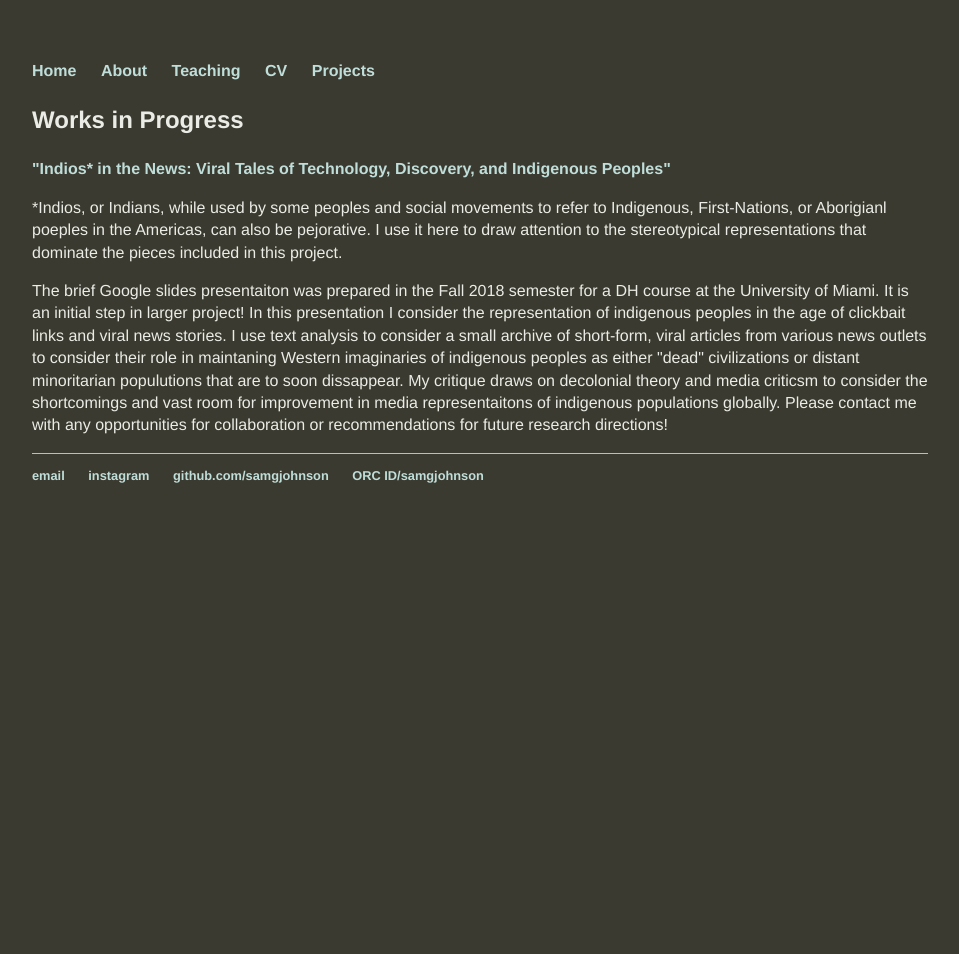
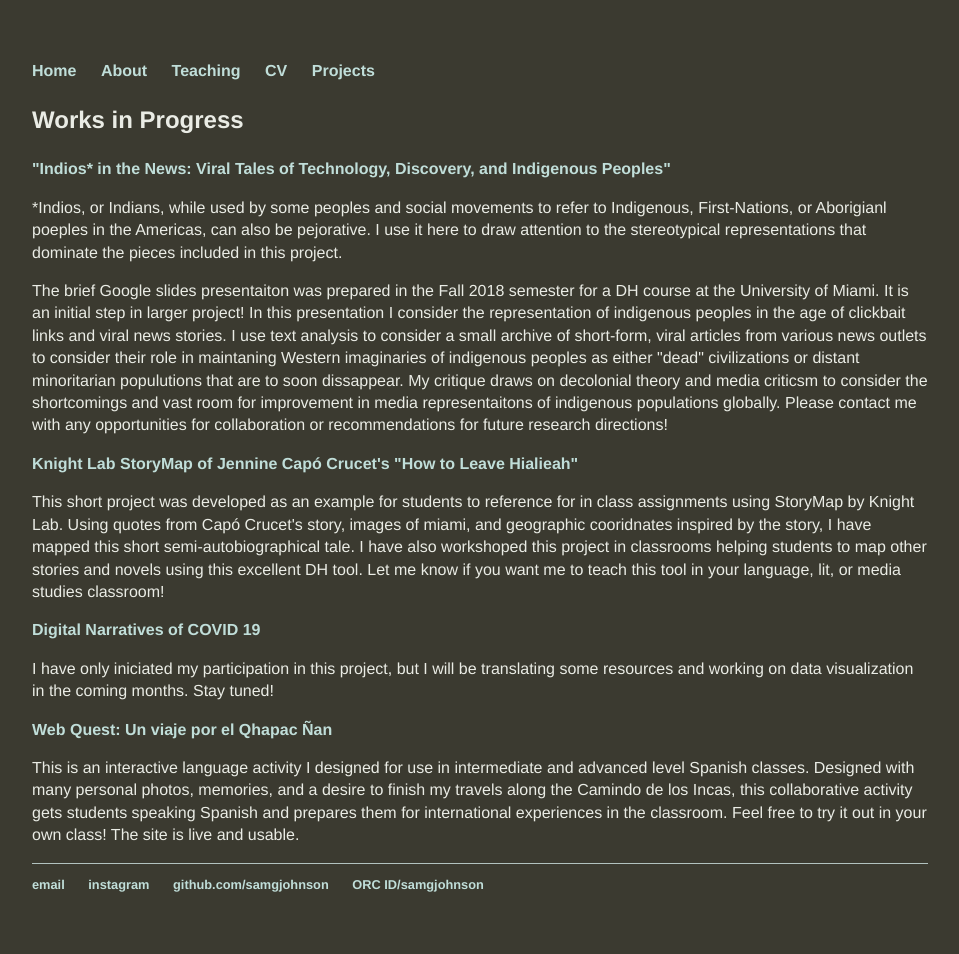
Before and after one commit to samgjohnson/samgjohnson.github.io, a Jekyll site: the page built from dhprojects/index.html, in a window 1280 px wide. Shown: the whole page, without its empty margins (160-1119 px from the left). Built offline with Jekyll 4.4.1, drawn with Linux system fonts in a browser that asks for light colours; before the commit the page ends 900 px from its top, so only the background shows below that.

Commit message:
Update index.html

```diff
--- a/dhprojects/index.html
+++ b/dhprojects/index.html
@@ -6,3 +6,9 @@ title: DH Projects
 <p><a href="https://docs.google.com/presentation/d/1oy6-h1STulIn8PONYk63Xlae5LepsvXnjIgIX361nI8/edit?usp=sharing"><b>"Indios* in the News: Viral Tales of Technology, Discovery, and Indigenous Peoples"</b></a></p>
 <p>*Indios, or Indians, while used by some peoples and social movements to refer to Indigenous, First-Nations, or Aborigianl poeples in the Americas, can also be pejorative. I use it here to draw attention to the stereotypical representations that dominate the pieces included in this project.</p>
 <p>The brief Google slides presentaiton was prepared in the Fall 2018 semester for a DH course at the University of Miami. It is an initial step in larger project! In this presentation I consider the representation of indigenous peoples in the age of clickbait links and viral news stories. I use text analysis to consider a small archive of short-form, viral articles from various news outlets to consider their role in maintaning Western imaginaries of indigenous peoples as either "dead" civilizations or distant minoritarian populutions that are to soon dissappear. My critique draws on decolonial theory and media criticsm to consider the shortcomings and vast room for improvement in media representaitons of indigenous populations globally. Please contact me with any opportunities for collaboration or recommendations for future research directions!</p>
+<p><a href="https://uploads.knightlab.com/storymapjs/8c753e531c387a2ac1be37b32bd2d4f6/how-to-leave-hialeah/draft.html"><b>Knight Lab StoryMap of Jennine Capó Crucet's "How to Leave Hialieah"</b></a></p>
+<p>This short project was developed as an example for students to reference for in class assignments using StoryMap by Knight Lab. Using quotes from Capó Crucet's story, images of miami, and geographic cooridnates inspired by the story, I have mapped this short semi-autobiographical tale. I have also workshoped this project in classrooms helping students to map other stories and novels using this excellent DH tool. Let me know if you want me to teach this tool in your language, lit, or media studies classroom!
+<p><a href="https://covid.dh.miami.edu/"><b>Digital Narratives of COVID 19</b></a></p>
+<p>I have only iniciated my participation in this project, but I will be translating some resources and working on data visualization in the coming months. Stay tuned!</p>
+<p><a href="https://sites.google.com/site/webquestsgjohnson/un-viaje-por-el-qhapac-%C3%B1an?authuser=0"><b>Web Quest: Un viaje por el Qhapac Ñan</b></a></p>
+<p>This is an interactive language activity I designed for use in intermediate and advanced level Spanish classes. Designed with many personal photos, memories, and a desire to finish my travels along the Camindo de los Incas, this collaborative activity gets students speaking Spanish and prepares them for international experiences in the classroom. Feel free to try it out in your own class! The site is live and usable.</p>
```
